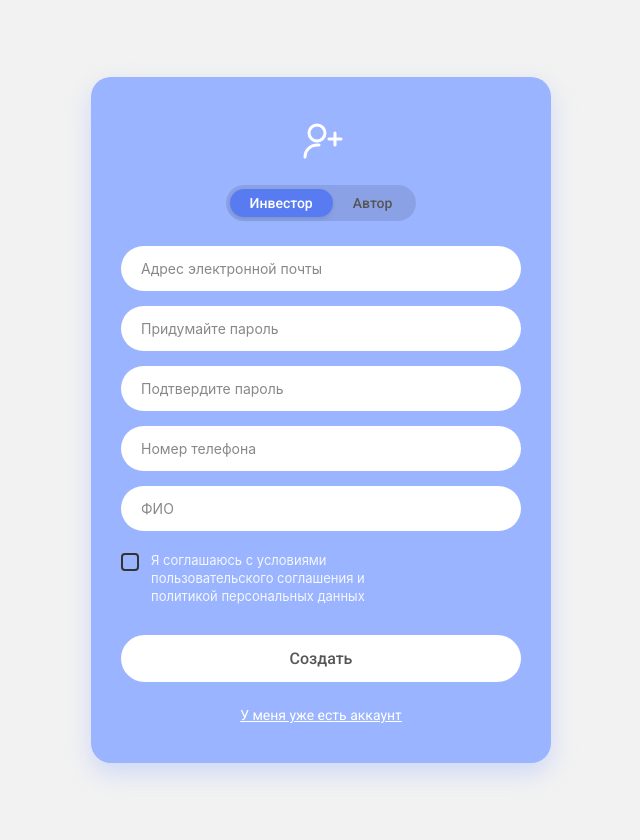
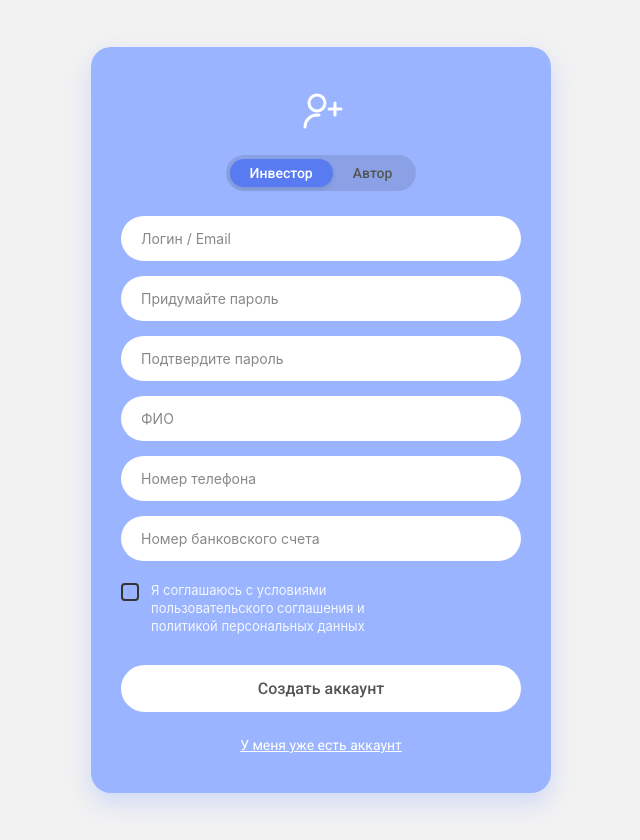
Before and after one commit to fisunoff/crowdfunding, a Vue app in the folder frontend/: page /auth/register in a window 1280 px wide. Shown: the whole page, without its empty margins (319-959 px from the left). Built offline with nearby package versions, Linux system fonts and the light colour scheme.

Commit message:
поправит авторизацию

```diff
--- a/frontend/src/modules/login/LoginPage.vue
+++ b/frontend/src/modules/login/LoginPage.vue
@@ -24,14 +24,11 @@ const handleLogin = async () => {
   }
 
   try {
-    // В API логин не зависит от роли (она определяется на бэке),
-    // но визуально переключатель есть.
     await authStore.login({
       login: loginForm.value.login,
       password: loginForm.value.password
     });
-    // Редирект происходит внутри store или здесь:
-    // router.push({ name: 'main' });
+    // Редирект происходит внутри store (обычно на 'main')
   } catch (e) {
     // Ошибки обрабатываются в store (authStore.error)
   }
@@ -42,12 +39,12 @@ const handleLogin = async () => {
   <div class="auth-page">
     <div class="auth-card">
       <!-- Icon Header -->
-      <!-- Внутри template .auth-card -->
       <div class="icon-container">
-        <!-- Исправленная иконка входа -->
-        <svg width="48" height="48" viewBox="0 0 24 24" fill="none" xmlns="http://www.w3.org/2000/svg">
-          <!-- Кружок вокруг человечка (как на макете) -->
-          <path d="M12 4a8 8 0 1 0 0 16 8 8 0 0 0 0-16z" stroke="white" stroke-width="1.5" stroke-dasharray="2 4"/>
+        <svg width="48" height="48" viewBox="0 0 24 24" fill="none"
+             xmlns="http://www.w3.org/2000/svg">
+          <!-- Кружок вокруг человечка -->
+          <path d="M12 4a8 8 0 1 0 0 16 8 8 0 0 0 0-16z" stroke="white" stroke-width="1.5"
+                stroke-dasharray="2 4"/>
           <!-- Человечек -->
           <circle cx="12" cy="10" r="3" stroke="white" stroke-width="1.5"/>
           <path d="M7 20v-1a5 5 0 0 1 5-5h0a5 5 0 0 1 5 5v1" stroke="white" stroke-width="1.5"/>
@@ -59,16 +56,18 @@ const handleLogin = async () => {
 
       <!-- Inputs -->
       <form @submit.prevent="handleLogin">
+
+        <!-- Изменили type на text и placeholder -->
         <BaseInput
-            v-model="loginForm.login"
-            placeholder="Адрес электронной почты"
-            type="email"
+          v-model="loginForm.login"
+          placeholder="Логин / Email"
+          type="text"
         />
 
         <BaseInput
-            v-model="loginForm.password"
-            placeholder="Пароль"
-            type="password"
+          v-model="loginForm.password"
+          placeholder="Пароль"
+          type="password"
         />
 
         <!-- Checkbox -->
@@ -97,19 +96,18 @@ const handleLogin = async () => {
 </template>
 
 <style scoped>
-/* Общие стили для страниц авторизации можно вынести, но пока оставим тут */
 .auth-page {
   min-height: 100vh;
   display: flex;
   align-items: center;
   justify-content: center;
-  background-color: #f2f2f2; /* Светло-серый фон страницы */
+  background-color: #f2f2f2;
 }
 
 .auth-card {
   width: 100%;
   max-width: 400px;
-  background-color: #9ab4ff; /* Основной сиреневый цвет карточки */
+  background-color: #9ab4ff;
   border-radius: 20px;
   padding: 40px 30px;
   box-shadow: 0 10px 25px rgba(154, 180, 255, 0.4);
--- a/frontend/src/modules/login/RegistrationPage.vue
+++ b/frontend/src/modules/login/RegistrationPage.vue
@@ -4,33 +4,37 @@ import {useRouter} from 'vue-router';
 import {useAuthStore} from '@/stores/useAuthStore';
 import BaseInput from '@/components/BaseInput.vue';
 import BaseCheckbox from '@/components/BaseCheckbox.vue';
-import RoleSwitcher from '@/components/RoleSwitcher.vue'; // Добавил, т.к. бэку нужна роль
+import RoleSwitcher from '@/components/RoleSwitcher.vue';
 
 const router = useRouter();
 const authStore = useAuthStore();
 
-const role = ref<'investor' | 'author'>('investor'); // По умолчанию инвестор
+const role = ref<'investor' | 'author'>('investor');
 const form = ref({
   email: '',
   password: '',
   confirmPassword: '',
-  phone: '', // API требует bank_number, замапим сюда
-  fio: '' // API требует name, surname, patronymic
+  phone: '',
+  bankNumber: '',
+  fio: ''
 });
 const isAgreed = ref(false);
 
 const handleRegister = async () => {
-  // Валидация
+  // Валидация галочки
   if (!isAgreed.value) {
     alert('Необходимо согласиться с условиями');
     return;
   }
+  // Валидация паролей
   if (form.value.password !== form.value.confirmPassword) {
     alert('Пароли не совпадают');
     return;
   }
 
-  // Парсинг ФИО: "Иванов Иван Иванович"
+  // Убрали проверку на обязательность bankNumber
+
+  // Парсинг ФИО
   const fioParts = form.value.fio.trim().split(/\s+/);
   if (fioParts.length < 2) {
     alert('Введите Фамилию и Имя');
@@ -39,24 +43,32 @@ const handleRegister = async () => {
 
   const surname = fioParts[0];
   const name = fioParts[1];
-  const patronymic = fioParts.slice(2).join(' '); // Все остальное в отчество
+  const patronymic = fioParts.slice(2).join(' ') || '';
 
   try {
     await authStore.register({
       login: form.value.email,
       password: form.value.password,
+
       name: name,
       surname: surname,
-      patronymic: patronymic || undefined,
-      bank_number: form.value.phone, // Мапим телефон в bank_number
+      patronymic: patronymic,
+
+      phone_number: form.value.phone || null,
+
+      // Отправляем то, что ввел пользователь.
+      // Если бэкенд требует это поле, но пользователь оставил пустым — бэкенд вернет ошибку.
+      // Если вы хотите отправлять "заглушку", можно написать: form.value.bankNumber || 'Нет счета'
+      bank_number: form.value.bankNumber || '',
+
       is_author: role.value === 'author',
       is_investor: role.value === 'investor',
       is_admin: false
     });
-    // После успешной регистрации (и авто-логина внутри стора)
+
     router.push({name: 'main'});
   } catch (e) {
-    // Ошибки в store
+    // Ошибки отображаются в шаблоне через authStore.error
   }
 };
 </script>
@@ -64,32 +76,33 @@ const handleRegister = async () => {
 <template>
   <div class="auth-page">
     <div class="auth-card">
-      <!-- Внутри template .auth-card -->
+
       <div class="icon-container">
-        <!-- Исправленная иконка регистрации -->
-        <svg width="48" height="48" viewBox="0 0 24 24" fill="none" xmlns="http://www.w3.org/2000/svg">
-          <!-- Голова -->
+        <svg width="48" height="48" viewBox="0 0 24 24" fill="none"
+             xmlns="http://www.w3.org/2000/svg">
           <circle cx="10" cy="8" r="4" stroke="white" stroke-width="1.5"/>
-          <!-- Тело -->
-          <path d="M4 20C4 16.6863 6.68629 14 10 14H11" stroke="white" stroke-width="1.5" stroke-linecap="round"/>
-          <!-- Плюсик (сдвинут чтобы не налезать) -->
+          <path d="M4 20C4 16.6863 6.68629 14 10 14H11" stroke="white" stroke-width="1.5"
+                stroke-linecap="round"/>
           <path d="M19 8V14M16 11H22" stroke="white" stroke-width="1.5" stroke-linecap="round"/>
         </svg>
       </div>
 
-      <!-- Role Switcher (Добавлено, чтобы соблюсти API) -->
       <RoleSwitcher v-model="role"/>
 
       <form @submit.prevent="handleRegister">
-        <BaseInput v-model="form.email" placeholder="Адрес электронной почты" type="email"/>
+
+        <BaseInput v-model="form.email" placeholder="Логин / Email"/>
 
         <BaseInput v-model="form.password" placeholder="Придумайте пароль" type="password"/>
+        <BaseInput v-model="form.confirmPassword" placeholder="Подтвердите пароль" type="password"/>
 
-        <BaseInput v-model="form.confirmPassword" placeholder="Подтвердите пароль" type="password"/>
+        <!-- Исправленный плейсхолдер -->
+        <BaseInput v-model="form.fio" placeholder="ФИО"/>
 
         <BaseInput v-model="form.phone" placeholder="Номер телефона" type="tel"/>
 
-        <BaseInput v-model="form.fio" placeholder="ФИО"/>
+        <!-- Теперь не обязательное поле (визуально) -->
+        <BaseInput v-model="form.bankNumber" placeholder="Номер банковского счета"/>
 
         <div class="checkbox-row text-left">
           <BaseCheckbox v-model="isAgreed">
@@ -100,7 +113,7 @@ const handleRegister = async () => {
         </div>
 
         <button type="submit" class="submit-btn" :disabled="authStore.isLoading">
-          {{ authStore.isLoading ? 'Создание...' : 'Создать' }}
+          {{ authStore.isLoading ? 'Создание...' : 'Создать аккаунт' }}
         </button>
 
         <div v-if="authStore.error" class="error-text">
@@ -108,7 +121,6 @@ const handleRegister = async () => {
         </div>
       </form>
 
-      <!-- Ссылка назад на вход, если пользователь передумал -->
       <div class="footer-link">
         <router-link :to="{ name: 'login' }" class="link">У меня уже есть аккаунт</router-link>
       </div>
@@ -118,16 +130,13 @@ const handleRegister = async () => {
 </template>
 
 <style scoped>
-/* Дублирование стилей для простоты.
-   В идеале .auth-page и .auth-card выносятся в layout или общий css */
-
 .auth-page {
   min-height: 100vh;
   display: flex;
   align-items: center;
   justify-content: center;
   background-color: #f2f2f2;
-  padding: 20px; /* Отступ для мобильных */
+  padding: 20px;
 }
 
 .auth-card {
```
